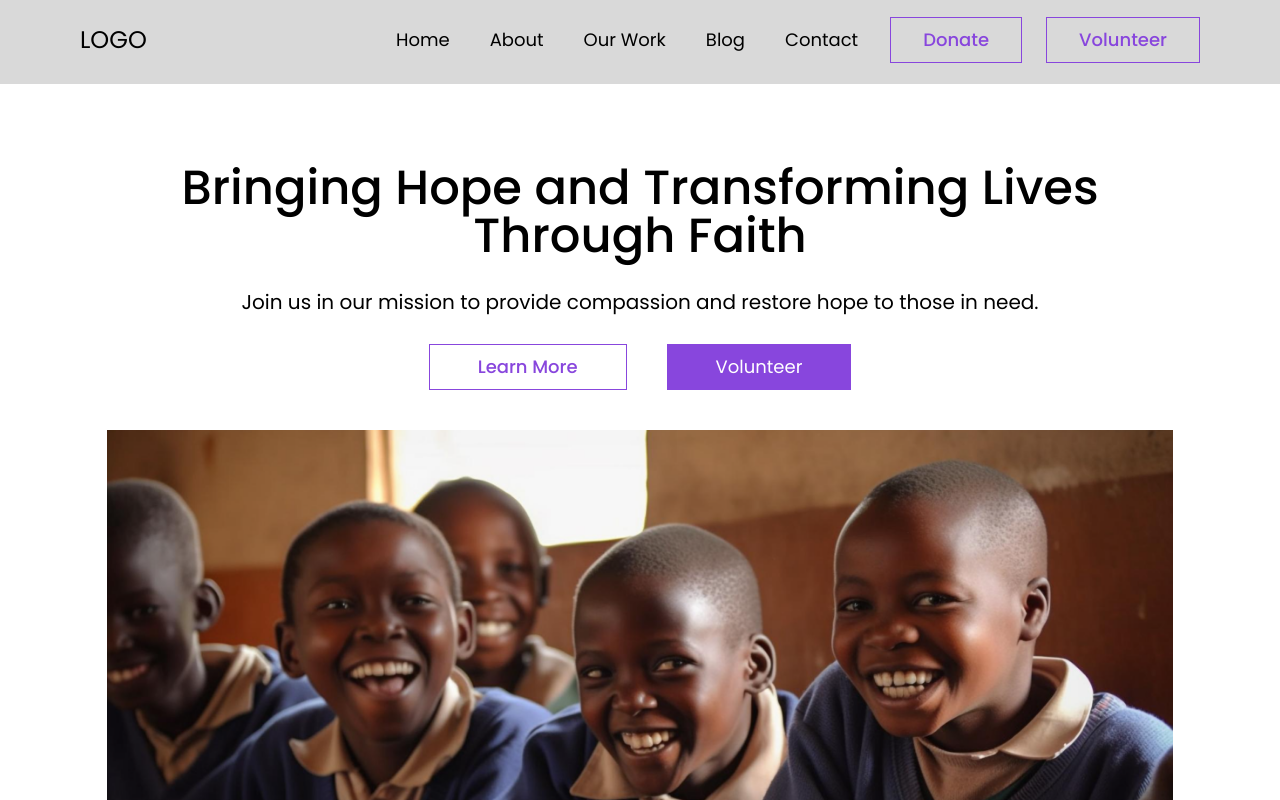
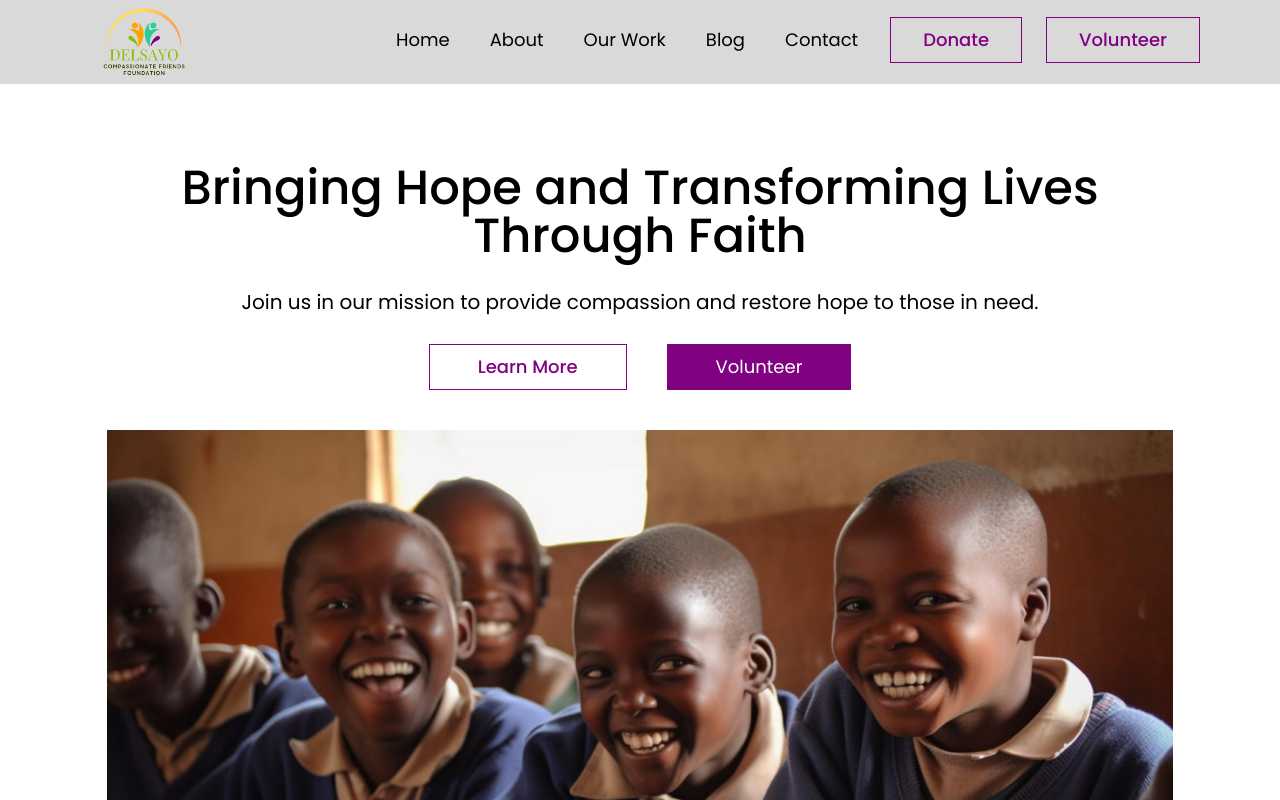
Before and after one commit to patkoton/desayo-foundation, a React (Create React App) app: page / in a window 1280 px wide. Shown: the top 800 px of the page. Built offline with nearby package versions, Linux system fonts and the light colour scheme.

Commit message:
Updated Logo and Colours

```diff
--- a/src/layout/Layout.jsx
+++ b/src/layout/Layout.jsx
@@ -6,7 +6,7 @@ import { AiOutlineInstagram } from 'react-icons/ai'
 import { FiFacebook } from 'react-icons/fi'
 import { FaXTwitter } from 'react-icons/fa6'
 import { FiYoutube, FiLinkedin } from "react-icons/fi";
-// logo from '../assets/images/getlinked.png'
+import Logo from '../assets/images/delsayo_white_bg_logo.png'
 import '../App.css'
 import Button from '../elements/Button'
 
@@ -23,6 +23,10 @@ const footer = [
   { name: 'Work', href: '/#work' },
   { name: 'Blog', href: '/#blog' },
   { name: 'Contact', href: '/#contact' },
+]
+const footer2 = [
+  { name: 'Donate', href: '/' },
+  { name: 'Volunteer', href: '/' },
 ]
 const icon = [
   { icon: <AiOutlineInstagram />, href: 'https://www.instagram.com/' },
@@ -74,7 +78,7 @@ export default function Layout(props) {
               <div className="flex flex-1 items-center sm:items-stretch sm:justify-start">
                 <div className="flex flex-shrink-0 items-center">
                   <NavLink to='/'>
-                    <h1 className='text-2xl text-semibold text-black'>LOGO</h1>
+                    <img className="block h-24 md:h-32 w-auto" src={Logo} alt="DELSAYO" />
                   </NavLink>
                 </div>
               </div>
@@ -142,10 +146,10 @@ export default function Layout(props) {
 
     {/* FOOTER */}
     <footer className='bg-transparent text-black px-5 md:px-14 font-poppins py-5 md:py-10 '>
-        <div className='flex flex-col md:flex-row md:justify-between md:items-start'>
+        <div className='flex flex-col md:flex-row md:justify-between md:items-center'>
           <div>
             <Link to='/'>
-              <h1 className='text-xl md:text-2xl text-semibold'>LOGO</h1>
+              <img className="block h-24 md:h-32 w-auto" src={Logo} alt="DELSAYO" />
             </Link>
             <p className='text-sm md:text-base font-light md:w-96 mt-2.6'>Our organization is dedicated to making a positive impact in the community by providing support, resources, and opportunities for those in need. Through our compassionate and hope-restoring efforts, we aim to empower individuals and transform lives.</p>
             <h6 className='text-sm md:text-base font-medium mt-7'>Contact:</h6>
@@ -167,7 +171,7 @@ export default function Layout(props) {
               ))}
             </div>
           </div>
-          <div className='flex flex-row items-center mt-7 md:mt-0 gap-10'>
+          <div className='flex flex-row items-start mt-7 md:mt-0 gap-10'>
             <div className='flex flex-col'>
               {footer.map((item) => (
                 <Link
@@ -181,7 +185,7 @@ export default function Layout(props) {
               ))}
             </div>
             <div className='flex flex-col'>
-              {footer.map((item) => (
+              {footer2.map((item) => (
                 <Link
                   key={item.name}
                   to={item.href}
--- a/src/layout/Lazy.jsx
+++ b/src/layout/Lazy.jsx
@@ -1,13 +1,11 @@
+import Logo from '../assets/images/delsayo_white_bg_logo.png'
 
 const Lazy = () => {
     return (
         <div className='w-screen h-screen flex justify-center items-center'>
-            <h1 className='text-purple font-semibold text-5xl'>Logo</h1>
+            <img alt='DELSAYO' src={Logo} className='h-24 md:h-32' />
         </div>
     )
   }
 
 export default Lazy
-
-
-// <img alt='Lazy Loader Logo' src={Logo} className='w-20 md:w-40' />
--- a/tailwind.config.js
+++ b/tailwind.config.js
@@ -23,9 +23,9 @@ module.exports = {
       'grey': '#D9D9D9',
       'grad1': 'rgba(30, 30, 30, 0.39)',
       'grad2': 'rgba(30, 30, 30, 0.39)',
-      'purple': '#8846DD',
-      'yellow': '#FFD700',
-      'lemon': '#9DCD3D',
+      'purple': '#810281',
+      'yellow': '#FFD657',
+      'lemon': '#8DC313',
       'overlay': '#1E1E1E63'
     }
   },
```
Also changed, not shown: src/assets/images/delsayo_black_bg_logo.png (added), src/assets/images/delsayo_white_bg_logo.png (added).
